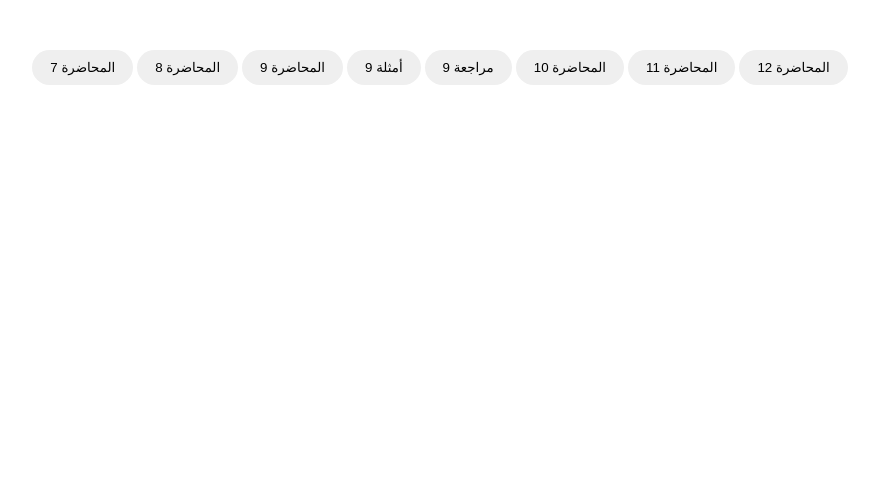
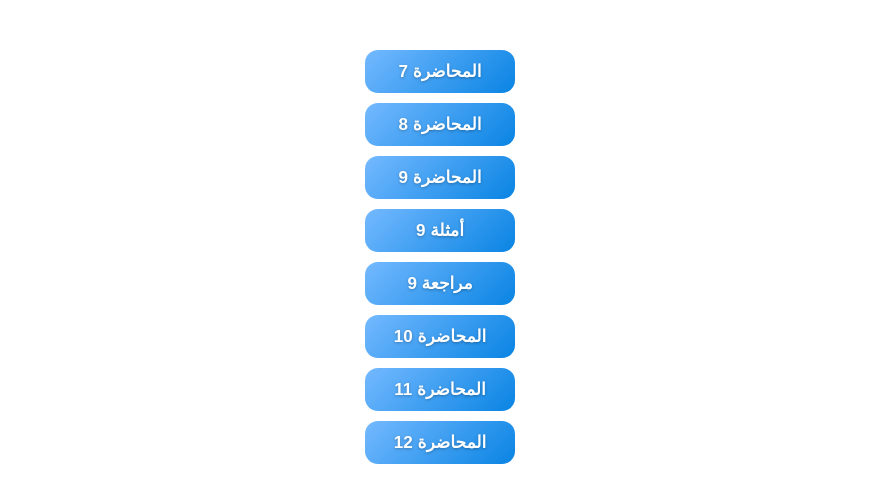
Before and after one commit to Eya2d/-, a plain HTML site: page index.html in a window 1280 px wide. Shown: the whole page, without its empty margins (200-1079 px from the left). Drawn offline with Linux system fonts and the light colour scheme.

Commit message:
Update index.html

```diff
--- a/index.html
+++ b/index.html
@@ -6,19 +6,35 @@
     <title>محاضراتي</title>
     <style>
         body {
+            display: inline-block;
             width: 100%;
+            height: 100vh;
             padding: 0;
             margin: 0;
             text-align: center;
         }
         body div {
-            margin-top: 50px;
-            text-align: center;
+                margin-top: 50px;
+    text-align: -webkit-center;
         }
         button {
-            padding: 10px 18px;
-            border-radius: 25px;
-            border: none;
+            display: ruby-text;
+    border-radius: 13px;
+    border: none;
+    width: 150px;
+    height: 43px;
+    margin: 10px 10px;
+    font-size: 17px;
+    max-width: -webkit-fill-available;
+    background: linear-gradient(135deg, #74b9ff, #0984e3);
+    color: white;
+    font-weight: 600;
+    text-shadow: 0px 1px 3px #00000045;
+        transition: all 0.3s ease;
+        }
+        button:hover {
+            transform: translateX(-3px);
+    box-shadow: 0 4px 8px rgba(0, 0, 0, 0.2);
         }
     </style>
 </head>
```
